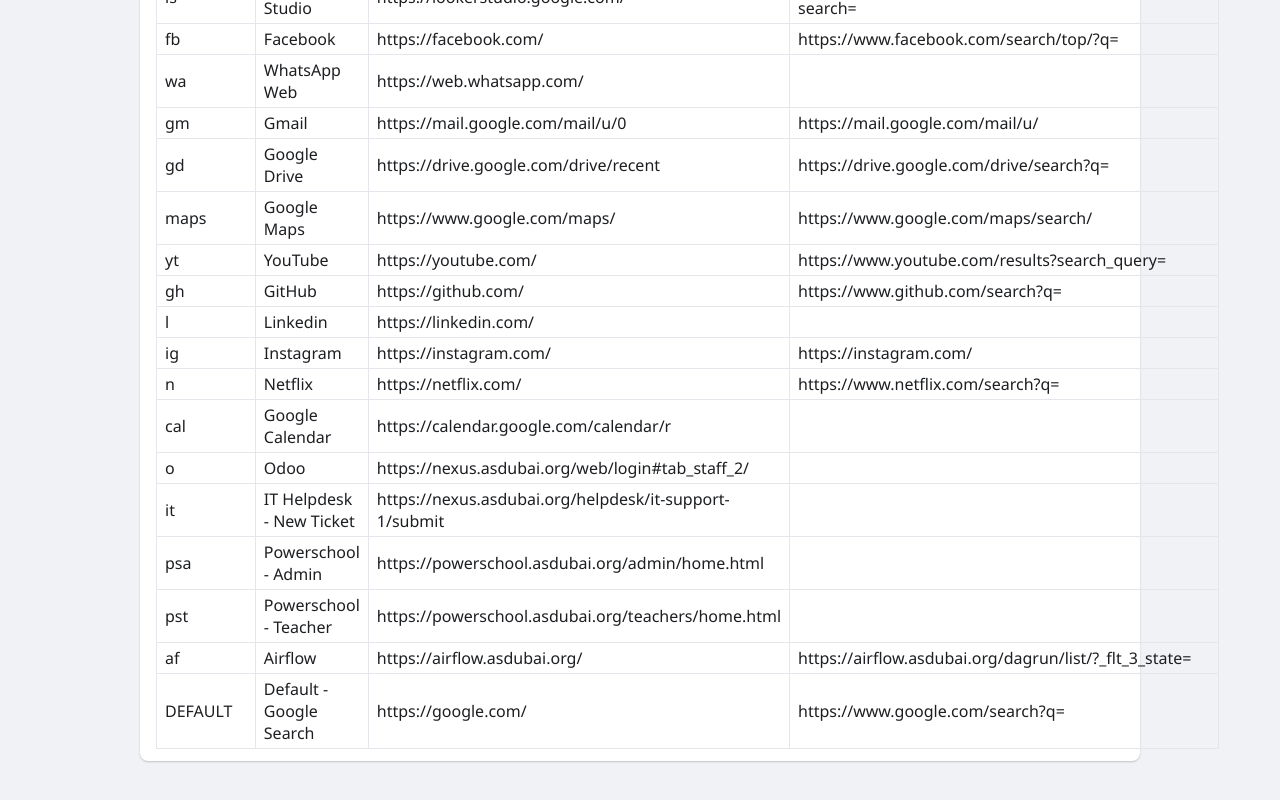
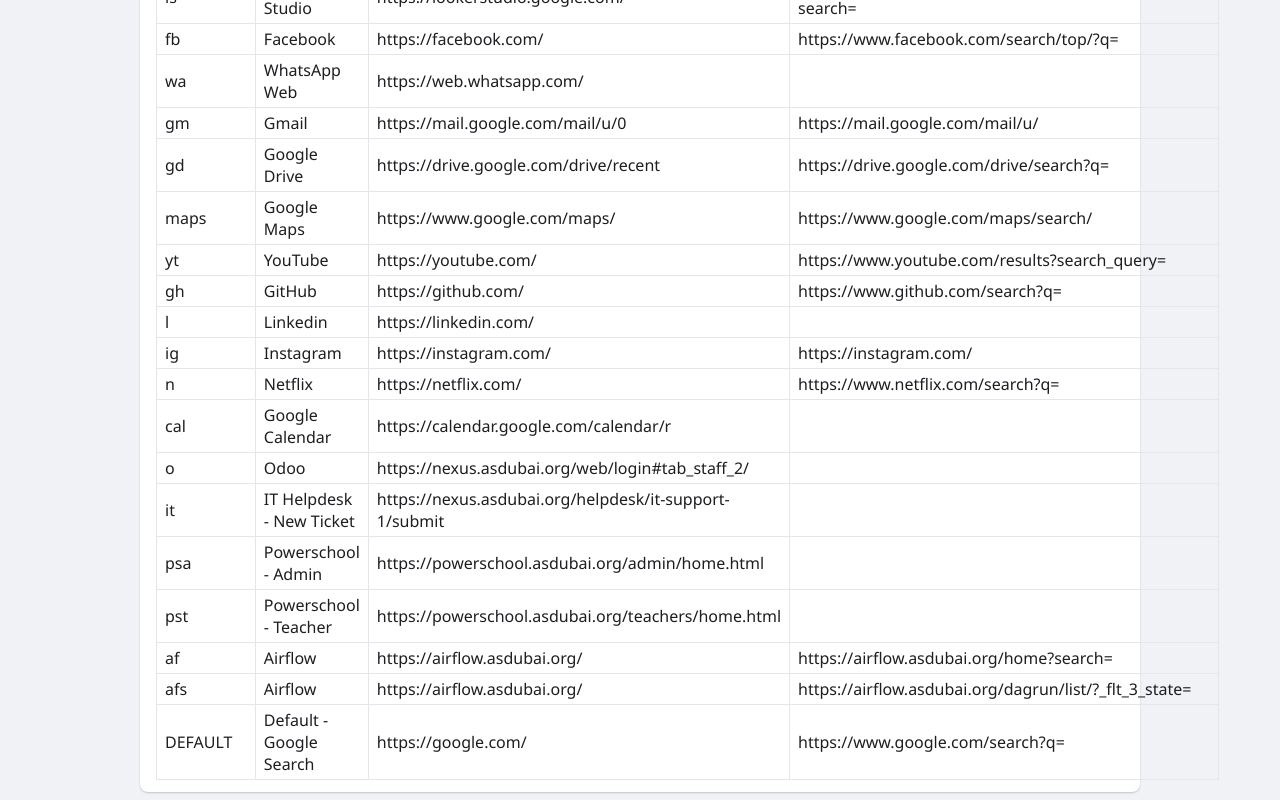
Before and after one commit to asdubai-org/bunnylol, a React (Create React App) app: page /#/ in a window 1280 px wide. Shown: the part 340-1140 px from the top of the page. Before the commit the page ends 1109 px from the top, so only its background shows below. Built offline with nearby package versions, Linux system fonts and the light colour scheme.

Commit message:
airflow 2

```diff
--- a/src/Commands.js
+++ b/src/Commands.js
@@ -85,6 +85,11 @@
     af: {
         name: "Airflow",
         url: "https://airflow.asdubai.org/",
+        searchurl: "https://airflow.asdubai.org/home?search="
+    },
+    afs: {
+        name: "Airflow",
+        url: "https://airflow.asdubai.org/",
         searchurl: "https://airflow.asdubai.org/dagrun/list/?_flt_3_state="
     },
     DEFAULT: {
```
